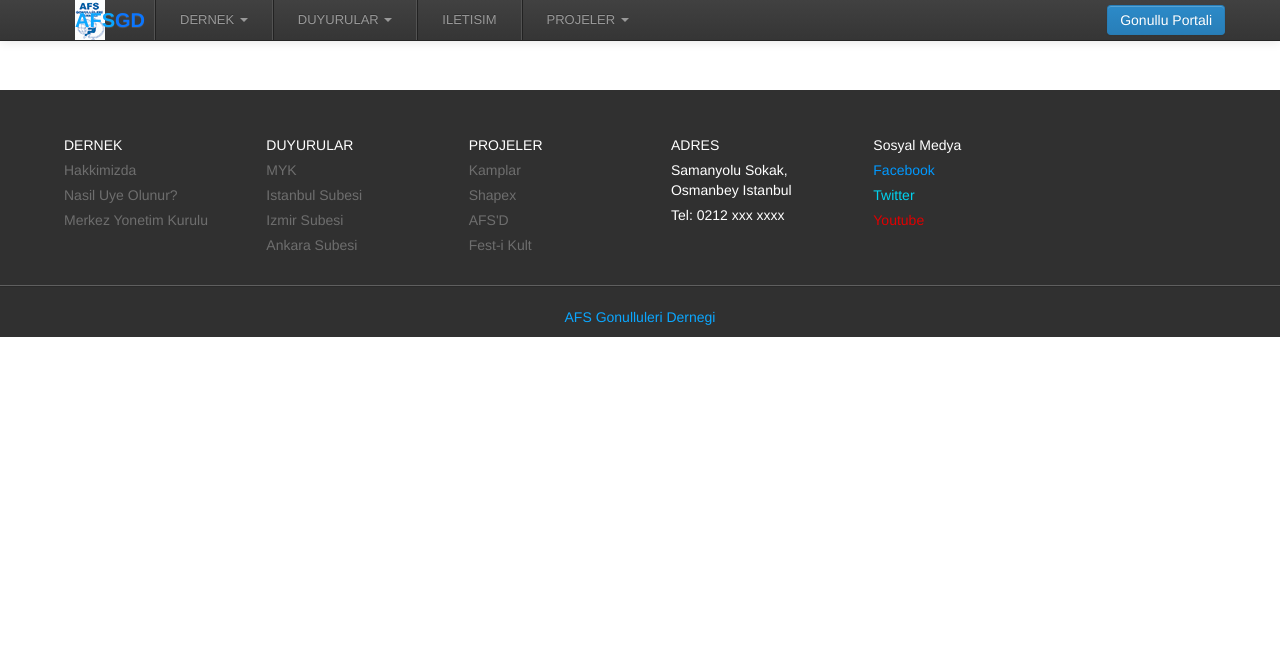
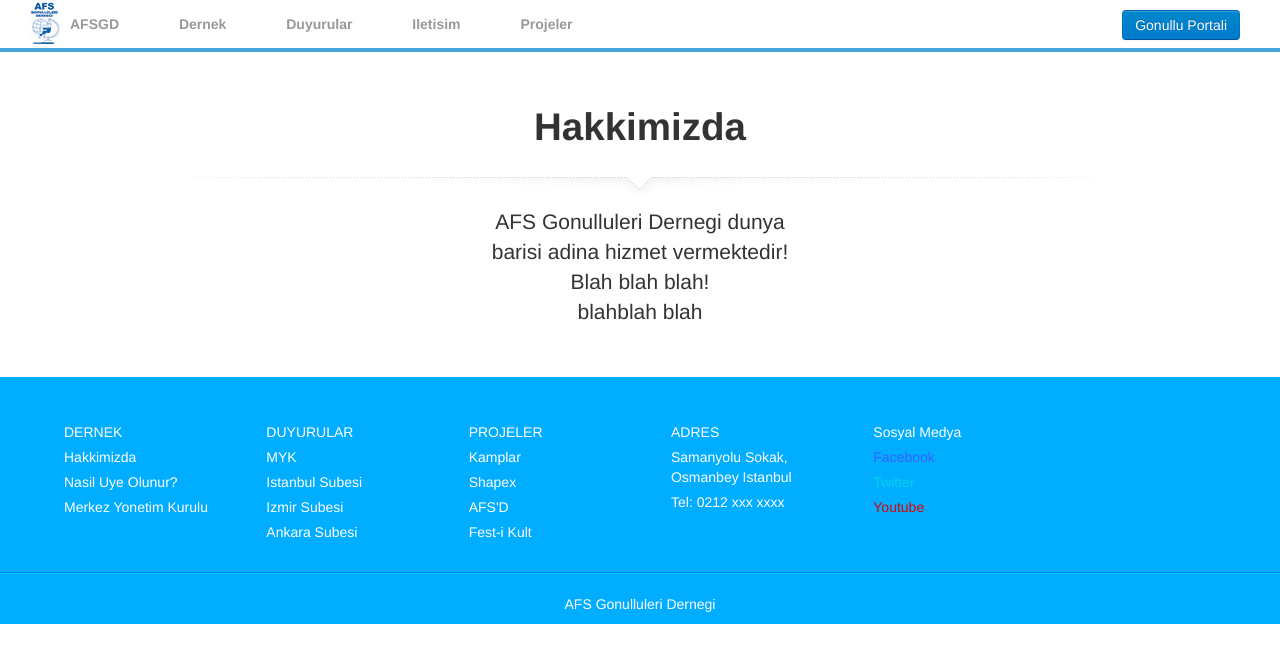
Before and after one commit to toledoalbert/afsgd, a CodeIgniter app: page /AFS/site/hakkimizda in a window 1280 px wide. Shown: the top 663 px of the page. Run offline with CodeIgniter, Linux system fonts and the light colour scheme; some libraries are stand-ins or nearby versions.

Commit message:
navbar button fixed, footer changed, hakkimizda page added

```diff
--- a/application/controllers/site.php
+++ b/application/controllers/site.php
@@ -22,10 +22,17 @@ class Site extends CI_Controller {
 		$this->load->view("site_footer");
 		*/
 
+		$misyon = array(
+               'backgroundImage' => '',
+               'header' => 'Misyonumuz',
+               'caption' => 'AFS Gonulluleri Dernegi dunya barisi adina hizmet vermektedir! <br> Blah blah blah!',
+               'arrowDown' => true
+          );
+
 		$this->load->view("site_header");
 		$this->load->view("horBlue_nav");
 		$this->load->view("view_carousel2");
-		$this->load->view("view_misyon");
+		$this->load->view("view_baslikYazi", $misyon);
 		$this->load->view("view_divider");
 		$this->load->view("view_subeler");
 		$this->load->view("site_footer");
@@ -35,8 +42,16 @@ class Site extends CI_Controller {
 	//Hakkimizda sayfasi
 	public function hakkimizda(){
 
+		$hakkimizda = array(
+               'backgroundImage' => '',
+               'header' => 'Hakkimizda',
+               'caption' => 'AFS Gonulluleri Dernegi dunya <br> barisi adina hizmet vermektedir! <br> Blah blah blah! <br> blahblah blah',
+               'arrowDown' => true
+          );
+
 		$this->load->view("site_header");
-		$this->load->view("site_nav");
+		$this->load->view("horBlue_nav");
+		$this->load->view("view_baslikYazi", $hakkimizda);
 		$this->load->view("site_footer");
 
 
--- a/application/views/horBlue_nav.php
+++ b/application/views/horBlue_nav.php
@@ -1,15 +1,15 @@
 <nav id="cbp-hrmenu" class="cbp-hrmenu">
 					<div class="nav-right">
-						<a href="#"><button class="btn btn-primary">Gonullu Portali</button></a>
+						<button type="submit" class="btn btn-primary">Gonullu Portali</button>
 					</div>
 					<ul style="position: relative; z-index: 1;">
-						<li><a style="padding-left: 40px;" class="brand" href="#">AFSGD</a></li>
+						<li><a style="padding-left: 40px;" class="brand" href="<?php echo base_url(); ?>">AFSGD</a></li>
 						<li>
 							<a href="#">Dernek</a>
 							<div class="cbp-hrsub">
 								<div class="cbp-hrsub-inner">
 									<div>
-										<a>Hakkimizda<a>
+										<a href="<?php echo base_url();?>site/hakkimizda">Hakkimizda<a>
 									</div>
 									<div>
 										<a>Nasil Uye Olunur?</a>
@@ -21,68 +21,43 @@
 							</div><!-- /cbp-hrsub -->
 						</li>
 						<li>
-							<a href="#">Downloads</a>
+							<a href="#">Duyurular</a>
 							<div class="cbp-hrsub">
 								<div class="cbp-hrsub-inner">
 									<div>
-										<a>Hakkimizda<a>
+										<a>Merkezi Yonetim Kurulu<a>
 									</div>
 									<div>
-										<a>Nasil Uye Olunur?</a>
+										<a>Istanbul Subesi</a>
 									</div>
 									<div>
-										<a>Merkezi Yonetim</a>
+										<a>Ankara Subesi</a>
+									</div>
+									<div>
+										<a>Izmir Subesi</a>
 									</div>
 								</div><!-- /cbp-hrsub-inner -->
 							</div><!-- /cbp-hrsub -->
 						</li>
 						<li>
-							<a href="#">Applications</a>
+							<a href="#">Iletisim</a>
+						</li>
+						<li>
+							<a href="#">Projeler</a>
 							<div class="cbp-hrsub">
 								<div class="cbp-hrsub-inner">
 									<div>
-										<a>Hakkimizda<a>
+										<a>Kamplar<a>
 									</div>
 									<div>
-										<a>Nasil Uye Olunur?</a>
+										<a>Shapex</a>
 									</div>
 									<div>
-										<a>Merkezi Yonetim</a>
+										<a>Fest-i Kult</a>
 									</div>
 								</div><!-- /cbp-hrsub-inner -->
 							</div><!-- /cbp-hrsub -->
 						</li>
-						<li>
-							<a href="#">Projects</a>
-							<div class="cbp-hrsub">
-								<div class="cbp-hrsub-inner">
-									<div>
-										<a>Hakkimizda<a>
-									</div>
-									<div>
-										<a>Nasil Uye Olunur?</a>
-									</div>
-									<div>
-										<a>Merkezi Yonetim</a>
-									</div>
-								</div><!-- /cbp-hrsub-inner -->
-							</div><!-- /cbp-hrsub -->
-						</li>
-						<li>
-							<a href="#">Freeware</a>
-							<div class="cbp-hrsub">
-								<div class="cbp-hrsub-inner">
-									<div>
-										<a>Hakkimizda<a>
-									</div>
-									<div>
-										<a>Nasil Uye Olunur?</a>
-									</div>
-									<div>
-										<a>Merkezi Yonetim</a>
-									</div>
-								</div><!-- /cbp-hrsub-inner -->
-							</div><!-- /cbp-hrsub -->
-						</li>
+
 					</ul>
 				</nav>
--- a/application/views/site_footer.php
+++ b/application/views/site_footer.php
@@ -38,7 +38,7 @@
           <div class="span2" style="width: 15%;">
             <ul class="unstyled">
               <li>Sosyal Medya</li>
-              <li><a style="color: #0099FF;" href="http://facebook.com/AFSGD">Facebook</a><li>
+              <li><a style="color: #3464FF;" href="http://facebook.com/AFSGD">Facebook</a><li>
               <li><a style="color: #00D3F0;" href="http://twitter.com/AFSGD">Twitter</a></li>
               <li><a style="color: #DF0101;" href="http://youtube.com/AFSGonulluleriDer">Youtube</a></li>
             </ul>
--- /dev/null
+++ b/application/views/view_baslikYazi.php
@@ -0,0 +1,21 @@
+
+<div
+
+	<?php
+
+		if($backgroundImage !== ""){
+			echo 'style="background-image: url('.$backgroundImage.');"';
+		}
+
+	?>
+
+>
+
+<h1 class="text-center <?php if ($arrowDown) echo "arrow-down"; ?>">
+	<?php echo $header; ?>
+</h1>
+
+<p class="lead text-center">
+	<?php echo $caption; ?>
+</p>
+</div>
--- a/styles/style.css
+++ b/styles/style.css
@@ -42,17 +42,17 @@ h1.arrow-down{
 	color: white;
 	padding-top: 40px;
 	margin-top: 50px;
-	background-color: #303030;
+	background-color: #00ADFF;
 	margin-top: 20px;
 	/*background: #303030 url("http://localhost/AFS/img/logo-footer.jpg") right center no-repeat;*/
 }
 
 #footer a{
-	color: #6e6e6e;
+	color: white;
 }
 
 #footer a:hover{
-	color: whitesmoke;
+	color: #FFC200;
 	text-decoration: none;
 }
 
@@ -67,16 +67,16 @@ h1.arrow-down{
 }
 
 #footer hr{
-	border-top: 1px solid #5F5F5F;
-	border-bottom: 1px solid #292929;
+	border-top: 1px solid #007AFF;
+	border-bottom: 1px solid #00D6FF;
 }
 
 #footer-bottom p{
-	color: #0BA7FF;
+	color: white;
 }
 
 #footer-bottom p:hover{
-	color: #0BC4FF;
+	color: white;
 }
 
 .invisible-seperator{
@@ -93,7 +93,10 @@ h1.arrow-down{
 }
 
 .nav-right{
-	float: right;
+	right: 30px;
+	position: absolute;
+	z-index: 2;
+	/*float: right;*/
 	padding-top: 10px;
 	padding-bottom: 10px;
 	padding-right: 10px;
```
